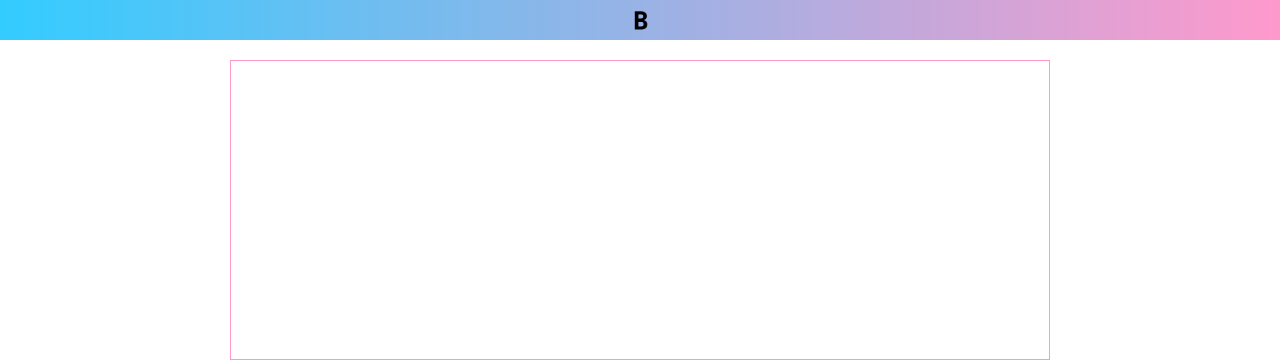
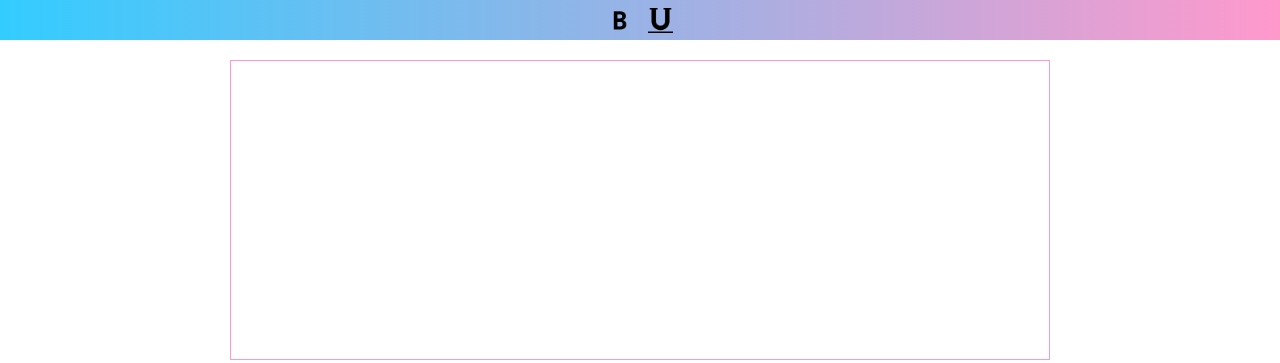
Before and after one commit to ShashiMalshi/Assignment_01_Shashi, a plain HTML site: page index.html in a window 1280 px wide. Drawn offline with nearby package versions, Linux system fonts and the light colour scheme.

Commit message:
feature two added

```diff
--- a/functions.js
+++ b/functions.js
@@ -2,3 +2,8 @@
 function bold() {
     document.execCommand('bold',true,null)
 }
+
+//feature 2 - underline function
+function underline() {
+  document.execCommand('underline',true,null)
+}
--- a/index.html
+++ b/index.html
@@ -27,6 +27,11 @@
                     <img src="resources/bold.png" width="25">
                 </button>
 
+                <!-- feature 2 underline -->
+                <button class="underline" onclick="underline()">
+                    <img src="resources/underline-text.png" width="25">
+                </button>
+
             </div>
         </div>
     </div>
```
